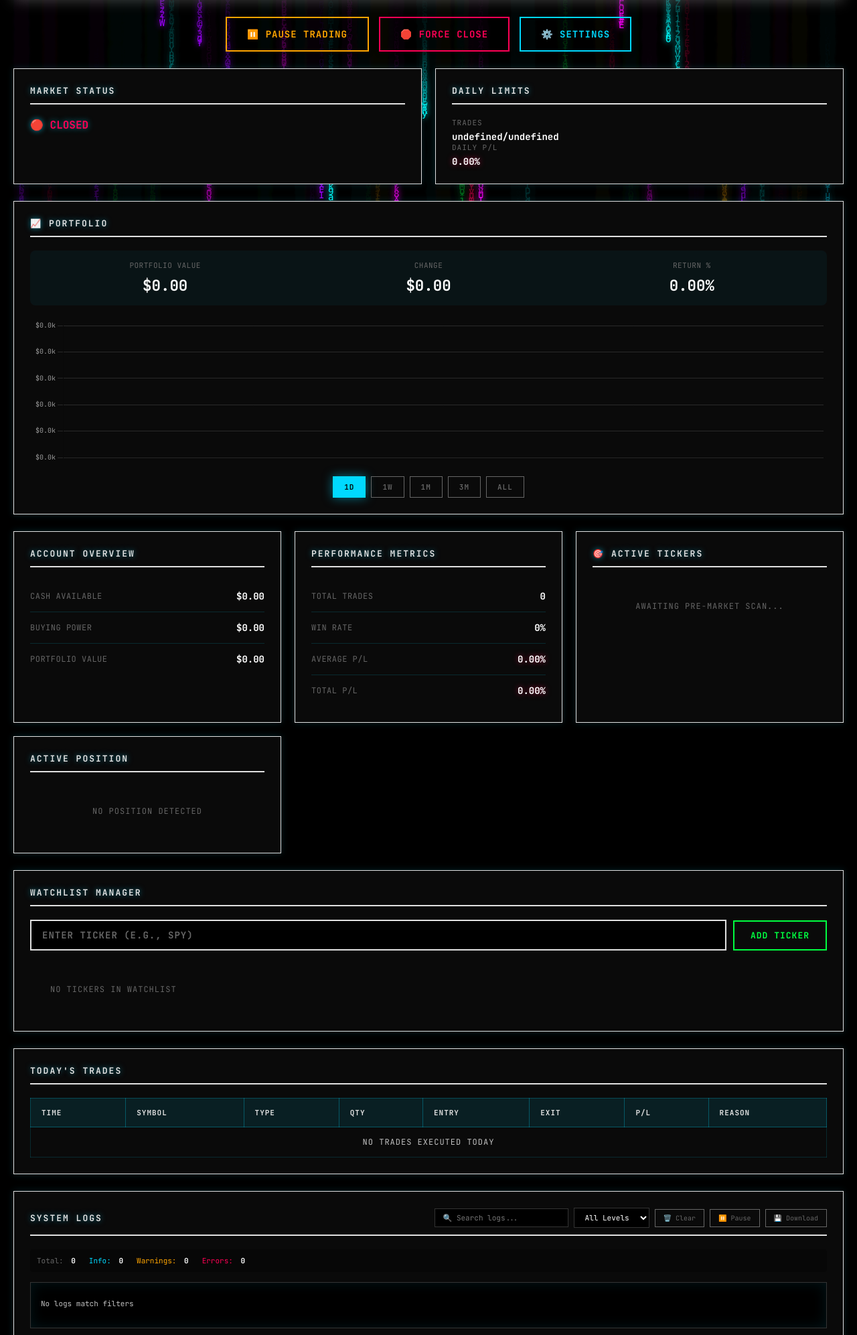
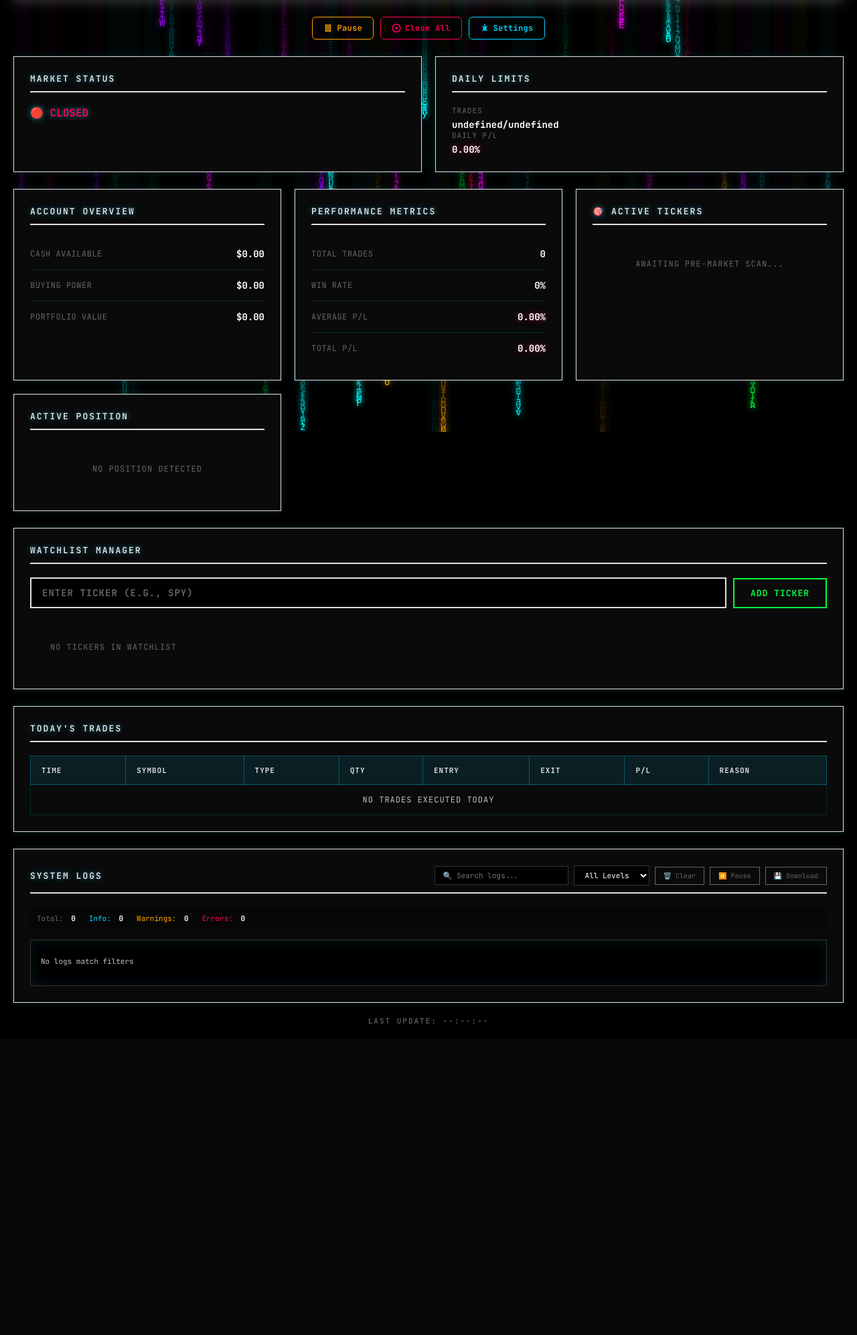
Before and after one commit to CodeShali/scalp-bot, a Flask app: page / in a window 1280 px wide. Shown: the part 155-2148 px from the top of the page at 67% size. After the commit the page ends 1683 px from the top, so only its background shows below. Run offline with Flask 3, Linux system fonts and the light colour scheme; data that the repository does not hold is empty; parts of the project's set-up code (start-up, migrations or seed data) failed here and were passed over.

Commit message:
UI Improvements: Remove portfolio panel + modern compact buttons
REMOVED:
❌ Portfolio chart panel (user didn't like it)
❌ Chart timeframe buttons (1D/1W/1M/3M/ALL)
❌ Portfolio value/change/return stats

MODERNIZED BUTTONS:
✅ Compact, sleek design
✅ SVG icons instead of emojis
✅ Smaller size (8px 16px padding vs 15px 30px)
✅ Rounded corners (6px border-radius)
✅ Smooth hover effects
✅ Professional look

New Button Styles:
- Pause: Orange with pause icon
- Resume: Green with play icon
- Close All: Red with X icon
- Settings: Cyan with gear icon

Features:
✅ Icon + text layout
✅ Subtle hover glow
✅ Active press effect
✅ Works in both dark/light themes
✅ Responsive and modern

Dark Theme:
- Transparent background
- Colored borders & text
- Glow on hover

Light Theme:
- Solid colored backgrounds
- White/black text
- Professional appearance

Result: Clean, modern, compact UI!

```diff
--- a/static/dashboard.css
+++ b/static/dashboard.css
@@ -81,9 +81,72 @@ body {
 input:checked + .toggle-slider { background-color: #00d9ff; border-color: #00d9ff; }
 input:checked + .toggle-slider:before { transform: translateX(26px); background-color: #fff; }
 .toggle-slider:hover { box-shadow: 0 0 10px rgba(0, 217, 255, 0.5); }
-/* Control Buttons */
+/* Control Buttons - Old Style (kept for compatibility) */
 .btn-control { padding: 15px 30px; font-size: 14px; font-weight: 700; border: 2px solid; cursor: pointer; transition: all 0.3s; font-family: 'JetBrains Mono', monospace; letter-spacing: 1px; text-transform: uppercase; background: transparent; box-shadow: 0 4px 6px rgba(0, 0, 0, 0.3); }
 .btn-control:hover { transform: translateY(-2px); box-shadow: 0 6px 12px rgba(0, 0, 0, 0.4); }
+
+/* Modern Compact Buttons */
+.btn-modern {
+    display: inline-flex;
+    align-items: center;
+    gap: 6px;
+    padding: 8px 16px;
+    font-size: 12px;
+    font-weight: 600;
+    border: 1.5px solid;
+    border-radius: 6px;
+    cursor: pointer;
+    transition: all 0.2s ease;
+    font-family: 'JetBrains Mono', monospace;
+    letter-spacing: 0.3px;
+    background: transparent;
+    box-shadow: 0 2px 4px rgba(0, 0, 0, 0.1);
+}
+.btn-modern:hover {
+    transform: translateY(-1px);
+    box-shadow: 0 4px 8px rgba(0, 0, 0, 0.2);
+}
+.btn-modern:active {
+    transform: translateY(0);
+    box-shadow: 0 1px 2px rgba(0, 0, 0, 0.1);
+}
+.btn-modern svg {
+    flex-shrink: 0;
+}
+
+/* Modern Button Colors - Dark Theme */
+.btn-modern-warning {
+    color: #ffa500;
+    border-color: #ffa500;
+}
+.btn-modern-warning:hover {
+    background: rgba(255, 165, 0, 0.1);
+    box-shadow: 0 4px 12px rgba(255, 165, 0, 0.3);
+}
+.btn-modern-success {
+    color: #00ff41;
+    border-color: #00ff41;
+}
+.btn-modern-success:hover {
+    background: rgba(0, 255, 65, 0.1);
+    box-shadow: 0 4px 12px rgba(0, 255, 65, 0.3);
+}
+.btn-modern-danger {
+    color: #ff0055;
+    border-color: #ff0055;
+}
+.btn-modern-danger:hover {
+    background: rgba(255, 0, 85, 0.1);
+    box-shadow: 0 4px 12px rgba(255, 0, 85, 0.3);
+}
+.btn-modern-info {
+    color: #00d9ff;
+    border-color: #00d9ff;
+}
+.btn-modern-info:hover {
+    background: rgba(0, 217, 255, 0.1);
+    box-shadow: 0 4px 12px rgba(0, 217, 255, 0.3);
+}
 .grid { display: grid; grid-template-columns: repeat(auto-fit, minmax(350px, 1fr)); gap: 20px; margin-bottom: 25px; }
 .card { background: #0a0a0a; border: 1px solid #e0e0e0; padding: 24px; box-shadow: 0 0 10px rgba(0, 217, 255, 0.15); }
 .card:hover { box-shadow: 0 0 20px rgba(0, 217, 255, 0.3); border-color: #e0e0e0; }
--- a/static/dashboard.js
+++ b/static/dashboard.js
@@ -960,18 +960,18 @@ function applyTheme(darkMode) {
         }
 
         // Control buttons - reset to default dark styles
-        document.querySelectorAll('.btn-control').forEach(btn => {
+        document.querySelectorAll('.btn-control, .btn-modern').forEach(btn => {
             btn.style.background = 'transparent';
-            if (btn.classList.contains('btn-warning')) {
+            if (btn.classList.contains('btn-warning') || btn.classList.contains('btn-modern-warning')) {
                 btn.style.borderColor = '#ffa500';
                 btn.style.color = '#ffa500';
-            } else if (btn.classList.contains('btn-success')) {
+            } else if (btn.classList.contains('btn-success') || btn.classList.contains('btn-modern-success')) {
                 btn.style.borderColor = '#00ff41';
                 btn.style.color = '#00ff41';
-            } else if (btn.classList.contains('btn-danger')) {
+            } else if (btn.classList.contains('btn-danger') || btn.classList.contains('btn-modern-danger')) {
                 btn.style.borderColor = '#ff0055';
                 btn.style.color = '#ff0055';
-            } else if (btn.classList.contains('btn-info')) {
+            } else if (btn.classList.contains('btn-info') || btn.classList.contains('btn-modern-info')) {
                 btn.style.borderColor = '#00d9ff';
                 btn.style.color = '#00d9ff';
             }
@@ -1111,21 +1111,21 @@ function applyTheme(darkMode) {
             aboutBtn.style.color = '#252423';
         }
 
-        // Control buttons
-        document.querySelectorAll('.btn-control').forEach(btn => {
-            if (btn.classList.contains('btn-warning')) {
+        // Control buttons - modern and old style
+        document.querySelectorAll('.btn-control, .btn-modern').forEach(btn => {
+            if (btn.classList.contains('btn-warning') || btn.classList.contains('btn-modern-warning')) {
                 btn.style.background = '#ffc107';
                 btn.style.borderColor = '#ffc107';
                 btn.style.color = '#000000';
-            } else if (btn.classList.contains('btn-success')) {
+            } else if (btn.classList.contains('btn-success') || btn.classList.contains('btn-modern-success')) {
                 btn.style.background = '#28a745';
                 btn.style.borderColor = '#28a745';
                 btn.style.color = '#ffffff';
-            } else if (btn.classList.contains('btn-danger')) {
+            } else if (btn.classList.contains('btn-danger') || btn.classList.contains('btn-modern-danger')) {
                 btn.style.background = '#dc3545';
                 btn.style.borderColor = '#dc3545';
                 btn.style.color = '#ffffff';
-            } else if (btn.classList.contains('btn-info')) {
+            } else if (btn.classList.contains('btn-info') || btn.classList.contains('btn-modern-info')) {
                 btn.style.background = '#17a2b8';
                 btn.style.borderColor = '#17a2b8';
                 btn.style.color = '#ffffff';
--- a/templates/dashboard.html
+++ b/templates/dashboard.html
@@ -82,12 +82,36 @@
             </div>
         </div>
 
-        <!-- Control Buttons -->
-        <div style="display: flex; gap: 15px; margin-bottom: 25px; justify-content: center;">
-            <button id="pauseBtn" class="btn-control btn-warning">⏸️ PAUSE TRADING</button>
-            <button id="resumeBtn" class="btn-control btn-success" style="display:none;">▶️ RESUME TRADING</button>
-            <button id="forceCloseBtn" class="btn-control btn-danger">🛑 FORCE CLOSE</button>
-            <button id="settingsBtn" class="btn-control btn-info">⚙️ SETTINGS</button>
+        <!-- Control Buttons - Modern Compact Design -->
+        <div style="display: flex; gap: 10px; margin-bottom: 25px; justify-content: center;">
+            <button id="pauseBtn" class="btn-modern btn-modern-warning">
+                <svg width="14" height="14" viewBox="0 0 24 24" fill="none" stroke="currentColor" stroke-width="2.5">
+                    <rect x="6" y="4" width="4" height="16"></rect>
+                    <rect x="14" y="4" width="4" height="16"></rect>
+                </svg>
+                <span>Pause</span>
+            </button>
+            <button id="resumeBtn" class="btn-modern btn-modern-success" style="display:none;">
+                <svg width="14" height="14" viewBox="0 0 24 24" fill="none" stroke="currentColor" stroke-width="2.5">
+                    <polygon points="5 3 19 12 5 21 5 3"></polygon>
+                </svg>
+                <span>Resume</span>
+            </button>
+            <button id="forceCloseBtn" class="btn-modern btn-modern-danger">
+                <svg width="14" height="14" viewBox="0 0 24 24" fill="none" stroke="currentColor" stroke-width="2.5">
+                    <circle cx="12" cy="12" r="10"></circle>
+                    <line x1="15" y1="9" x2="9" y2="15"></line>
+                    <line x1="9" y1="9" x2="15" y2="15"></line>
+                </svg>
+                <span>Close All</span>
+            </button>
+            <button id="settingsBtn" class="btn-modern btn-modern-info">
+                <svg width="14" height="14" viewBox="0 0 24 24" fill="none" stroke="currentColor" stroke-width="2.5">
+                    <circle cx="12" cy="12" r="3"></circle>
+                    <path d="M12 1v6m0 6v6m6-12l-6 6m0 0l-6 6m12 0l-6-6m0 0l-6-6"></path>
+                </svg>
+                <span>Settings</span>
+            </button>
         </div>
 
         <!-- Market Status & Trades Panel -->
@@ -110,35 +134,6 @@
                         <span id="dailyPnl">0.00%</span>
                     </div>
                 </div>
-            </div>
-        </div>
-
-        <!-- Portfolio Chart -->
-        <div class="card" style="margin-bottom: 25px;">
-            <div class="card-title">📈 PORTFOLIO</div>
-            <div style="display: grid; grid-template-columns: repeat(3, 1fr); gap: 20px; margin-bottom: 20px; padding: 15px; background: rgba(0, 217, 255, 0.05); border-radius: 8px;">
-                <div style="text-align: center;">
-                    <div class="stat-label" style="margin-bottom: 8px; font-size: 11px;">PORTFOLIO VALUE</div>
-                    <div class="stat-value" id="chartPortfolioValue" style="font-size: 1.4em; color: #00ff41; font-weight: 700;">$0.00</div>
-                </div>
-                <div style="text-align: center;">
-                    <div class="stat-label" style="margin-bottom: 8px; font-size: 11px;">CHANGE</div>
-                    <div class="stat-value" id="chartDailyPnl" style="font-size: 1.4em; font-weight: 700;">$0.00</div>
-                </div>
-                <div style="text-align: center;">
-                    <div class="stat-label" style="margin-bottom: 8px; font-size: 11px;">RETURN %</div>
-                    <div class="stat-value" id="chartTotalReturn" style="font-size: 1.4em; font-weight: 700;">0.00%</div>
-                </div>
-            </div>
-            <div style="position: relative; height: 220px; margin-bottom: 15px;">
-                <canvas id="portfolioChart"></canvas>
-            </div>
-            <div style="display: flex; gap: 8px; justify-content: center;">
-                <button class="chart-btn active" data-range="1D">1D</button>
-                <button class="chart-btn" data-range="1W">1W</button>
-                <button class="chart-btn" data-range="1M">1M</button>
-                <button class="chart-btn" data-range="3M">3M</button>
-                <button class="chart-btn" data-range="ALL">ALL</button>
             </div>
         </div>
 
```
